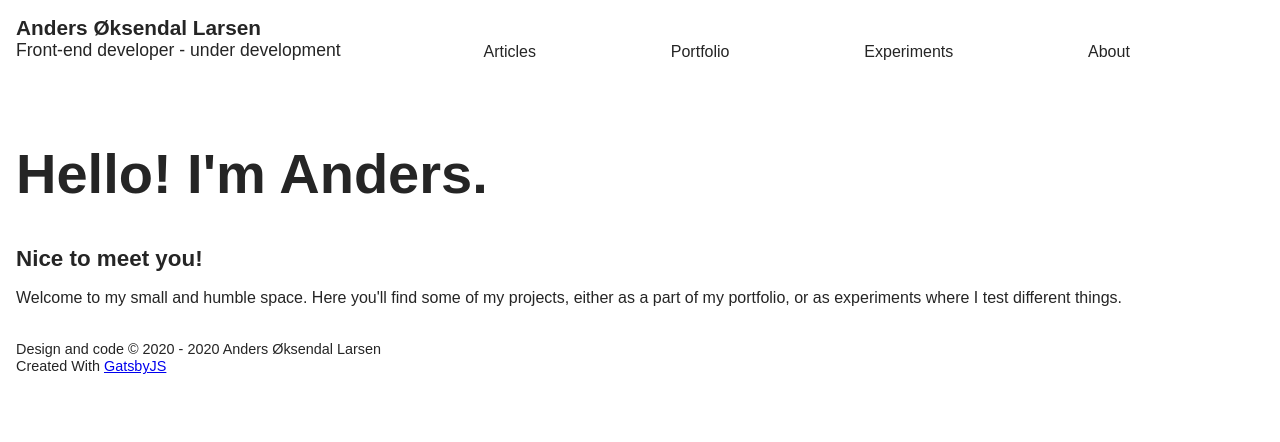
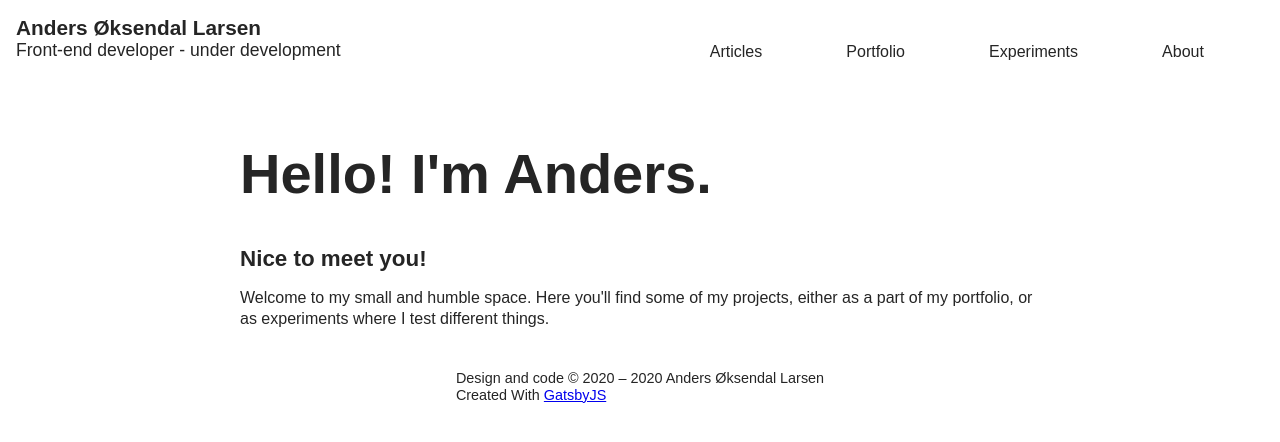
Before and after one commit to aoelarsen/portfolio, a Gatsby site: page / in a window 1280 px wide. Shown: the top 442 px of the page. Built offline with nearby package versions, Linux system fonts and the light colour scheme; Gatsby itself is replaced by a stand-in of ours.

Commit message:
adjusted footer and footer content. Adjusted layout. Added GridBox component. Added SoMe component - no content. Adjusted nav behaviour ref responsiveness

```diff
--- a/src/components/footer/Footer.js
+++ b/src/components/footer/Footer.js
@@ -8,7 +8,7 @@ const Footer = () => {
     <FooterWrap>
       <FooterInner>
         <p>
-          Design and code &copy; 2020 - {new Date().getFullYear()} Anders
+          Design and code &copy; 2020 &ndash; {new Date().getFullYear()} Anders
           Øksendal Larsen{" "}
         </p>
         <p>
--- a/src/components/footer/FooterInner.js
+++ b/src/components/footer/FooterInner.js
@@ -1,8 +1,7 @@
 import styled from "styled-components"
 
 const FooterInner = styled.div`
-  max-width: 1920px;
-  margin: 0 auto;
+  padding: 0.5rem;
 
   & p {
     line-height: 120%;
--- a/src/components/footer/FooterWrap.js
+++ b/src/components/footer/FooterWrap.js
@@ -3,6 +3,8 @@ import styled from "styled-components"
 const FooterWrap = styled.footer`
   width: 100%;
   padding: 1rem;
+  display: flex;
+  justify-content: center;
 `
 
 export default FooterWrap
--- a/src/components/header/HeaderWrap.js
+++ b/src/components/header/HeaderWrap.js
@@ -1,11 +1,15 @@
 import styled from "styled-components"
 
 const HeaderWrap = styled.header`
+  width: 100%;
   display: grid;
-  grid-template: 2fr 1fr / auto;
+  grid-template-rows: 2fr 1fr;
+  grid-template-columns: auto;
 
   @media screen and (min-width: 660px) {
-    grid-template: 1fr / auto 1fr;
+    grid-template-rows: 1fr;
+    grid-template-columns: max-content auto;
+    justify-items: center;
   }
 `
 
--- /dev/null
+++ b/src/components/layout/GridBox.js
@@ -0,0 +1,202 @@
+import React from "react"
+import PropTypes from "prop-types"
+import styled, { css } from "styled-components"
+
+const baseStyle = css`
+  display: grid;
+  grid-area: ${props => {
+    if (props.area) return props.area
+    return "auto"
+  }};
+  width: ${props => {
+    if (props.width) return props.width
+    return "100%"
+  }};
+  max-width: ${props => {
+    if (props.maxWidth) return props.maxWidth
+    return "100%"
+  }};
+  ${props => {
+    return (
+      props.height &&
+      css`
+        height: ${props => props.height};
+      `
+    )
+  }};
+  ${props => {
+    return (
+      props.maxHeight &&
+      css`
+        max-height: ${props => props.maxHeight};
+      `
+    )
+  }};
+  margin: ${props => {
+    if (props.margin) return props.margin
+    return "initial"
+  }};
+  padding: ${props => {
+    if (props.padding) return props.padding
+    return "initial"
+  }};
+  grid-template-columns: 1fr;
+  grid-template-rows: ${props => {
+    if (props.rows) return props.rows
+    return "auto"
+  }};
+  gap: ${props => {
+    if (props.gap) return props.gap
+    return "0"
+  }};
+  align-items: center;
+  justify-items: center;
+  place-items: center center;
+  ${props => {
+    if (props.placeItems) {
+      const align = props.placeItems.split(" ")[0]
+      const justify = props.placeItems.split(" ")[1]
+      return (
+        props.placeItems &&
+        css`
+          align-items: ${align};
+          justify-items: ${justify};
+          place-items: ${props.placeItems};
+        `
+      )
+    }
+  }};
+
+  @media screen and (min-width: 680px) {
+    grid-template-columns: ${props => {
+      if (props.columns) return props.columns
+      return "1fr"
+    }};
+  }
+`
+
+const DivElement = styled.div`
+  ${baseStyle}
+  ${props => {
+    return (
+      props.minHeight &&
+      css`
+        min-height: ${props.minHeight};
+      `
+    )
+  }}
+`
+
+const ArticleElement = styled.article`
+  ${baseStyle}
+`
+
+const SectionElement = styled.section`
+  ${baseStyle}
+  margin: 2rem 0;
+  padding: 0 0.7rem;
+  align-content: center;
+  @media screen and (min-width: 900px) {
+    padding: 0;
+    min-height: ${props => {
+      if (props.minHeight) return props.minHeight
+      return "50vh"
+    }};
+  }
+`
+
+const GridBox = ({
+  article,
+  section,
+  area,
+  width,
+  height,
+  minHeight,
+  padding,
+  margin,
+  column,
+  rows,
+  gap,
+  placeItems,
+  justifySelf,
+  alignSelf,
+  children,
+  ...props
+}) => {
+  if (article) {
+    return (
+      <ArticleElement
+        area={area}
+        width={width}
+        height={height}
+        padding={padding}
+        column={column}
+        rows={rows}
+        gap={gap}
+        placeItems={placeItems}
+        justifySelf={justifySelf}
+        alignSelf={alignSelf}
+        {...props}
+      >
+        {children}
+      </ArticleElement>
+    )
+  }
+  if (section) {
+    return (
+      <SectionElement
+        area={area}
+        width={width}
+        height={height}
+        minHeight={minHeight}
+        padding={padding}
+        column={column}
+        rows={rows}
+        gap={gap}
+        placeItems={placeItems}
+        justifySelf={justifySelf}
+        alignSelf={alignSelf}
+        {...props}
+      >
+        {children}
+      </SectionElement>
+    )
+  }
+  return (
+    <DivElement
+      area={area}
+      width={width}
+      height={height}
+      minHeight={minHeight}
+      margin={margin}
+      padding={padding}
+      column={column}
+      rows={rows}
+      gap={gap}
+      placeItems={placeItems}
+      justifySelf={justifySelf}
+      alignSelf={alignSelf}
+      {...props}
+    >
+      {children}
+    </DivElement>
+  )
+}
+
+GridBox.propTypes = {
+  area: PropTypes.string,
+  width: PropTypes.string,
+  height: PropTypes.string,
+  minHeight: PropTypes.string,
+  margin: PropTypes.string,
+  padding: PropTypes.string,
+  column: PropTypes.string,
+  rows: PropTypes.string,
+  gap: PropTypes.string,
+  placeItems: PropTypes.string,
+  justifySelf: PropTypes.string,
+  alignSelf: PropTypes.string,
+  children: PropTypes.node,
+}
+
+export default GridBox
--- a/src/components/layout/layout.js
+++ b/src/components/layout/layout.js
@@ -4,17 +4,18 @@ import PropTypes from "prop-types"
 
 import GlobalStyles from "../../globalStyles/GlobalStyles"
 import MainWrap from "./MainWrap"
+import GridBox from "./GridBox"
 import Header from "../header/Header"
 import Footer from "../footer/Footer"
 
 const Layout = ({ children }) => {
   return (
-    <div style={{ maxWidth: "1920px", margin: "0 auto" }}>
+    <GridBox margin="0 auto" maxWidth="1920px">
       <GlobalStyles />
       <Header />
       <MainWrap>{children}</MainWrap>
       <Footer />
-    </div>
+    </GridBox>
   )
 }
 
--- a/src/components/navigation/NavListLi.js
+++ b/src/components/navigation/NavListLi.js
@@ -2,7 +2,6 @@ import styled from "styled-components"
 
 const NavListLi = styled.li`
   align-self: flex-end;
-
 `
 
 export default NavListLi
--- a/src/components/navigation/NavWrap.js
+++ b/src/components/navigation/NavWrap.js
@@ -6,7 +6,9 @@ const NavWrap = styled.nav`
   max-width: 96vw;
 
   @media screen and (min-width: 900px) {
+    width: 70%;
     margin: 0;
+    justify-self: end;
   }
 `
 
--- a/src/globalStyles/GlobalStyles.js
+++ b/src/globalStyles/GlobalStyles.js
@@ -26,6 +26,7 @@ const GlobalStyles = createGlobalStyle`
 
   p {
     line-height: 130%;
+    max-width: 50rem;
   }
 
 `
--- a/src/pages/index.js
+++ b/src/pages/index.js
@@ -3,18 +3,21 @@ import React from "react"
 import Layout from "../components/layout/layout"
 import SEO from "../components/seo/seo"
 
+import GridBox from "../components/layout/GridBox"
 import Heading from "../components/ui/Heading"
 
 const IndexPage = () => (
   <Layout>
     <SEO title="Home" />
-    <Heading>Hello! I&apos;m Anders. </Heading>
-    <Heading h2>Nice to meet you!</Heading>
-    <p>
-      Welcome to my small and humble space. Here you'll find some of my
-      projects, either as a part of my portfolio, or as experiments where I test
-      different things.
-    </p>
+    <GridBox>
+      <Heading>Hello! I&apos;m Anders. </Heading>
+      <Heading h2>Nice to meet you!</Heading>
+      <p>
+        Welcome to my small and humble space. Here you'll find some of my
+        projects, either as a part of my portfolio, or as experiments where I
+        test different things.
+      </p>
+    </GridBox>
   </Layout>
 )
 
```
Also changed, not shown: src/components/SoMe/SoMe.js (added, +17 -0 lines).
